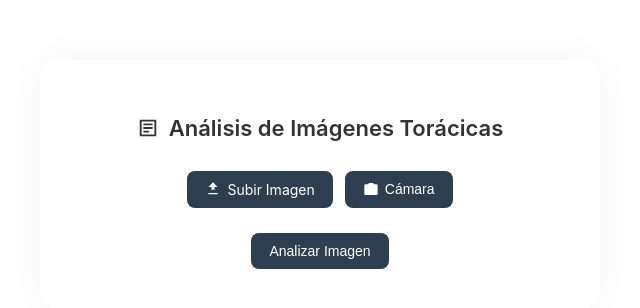
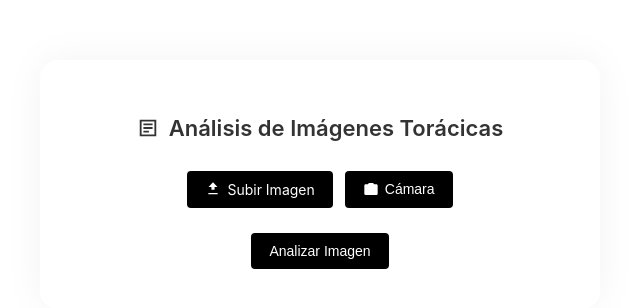
Before and after one commit to jhonatanT04/Proyecto-ia, an Angular app in the folder proyecto-ia/: page /image in a window 1280 px wide. Shown: the top 308 px of the page, without its empty margins (320-960 px from the left). Built offline with nearby package versions, Linux system fonts and the light colour scheme.

Commit message:
Modificacion

```diff
--- a/proyecto-ia/src/app/image/image.component.scss
+++ b/proyecto-ia/src/app/image/image.component.scss
@@ -34,12 +34,12 @@ h1 {
 .capture-btn,
 .cancel-btn,
 .submit-btn {
-  background-color: #2c3e50;
+  background-color: black;
   color: #fff;
   padding: 10px 18px;
   font-size: 14px;
   border: none;
-  border-radius: 8px;
+  border-radius: 4px;
   display: inline-flex;
   align-items: center;
   gap: 6px;
```
